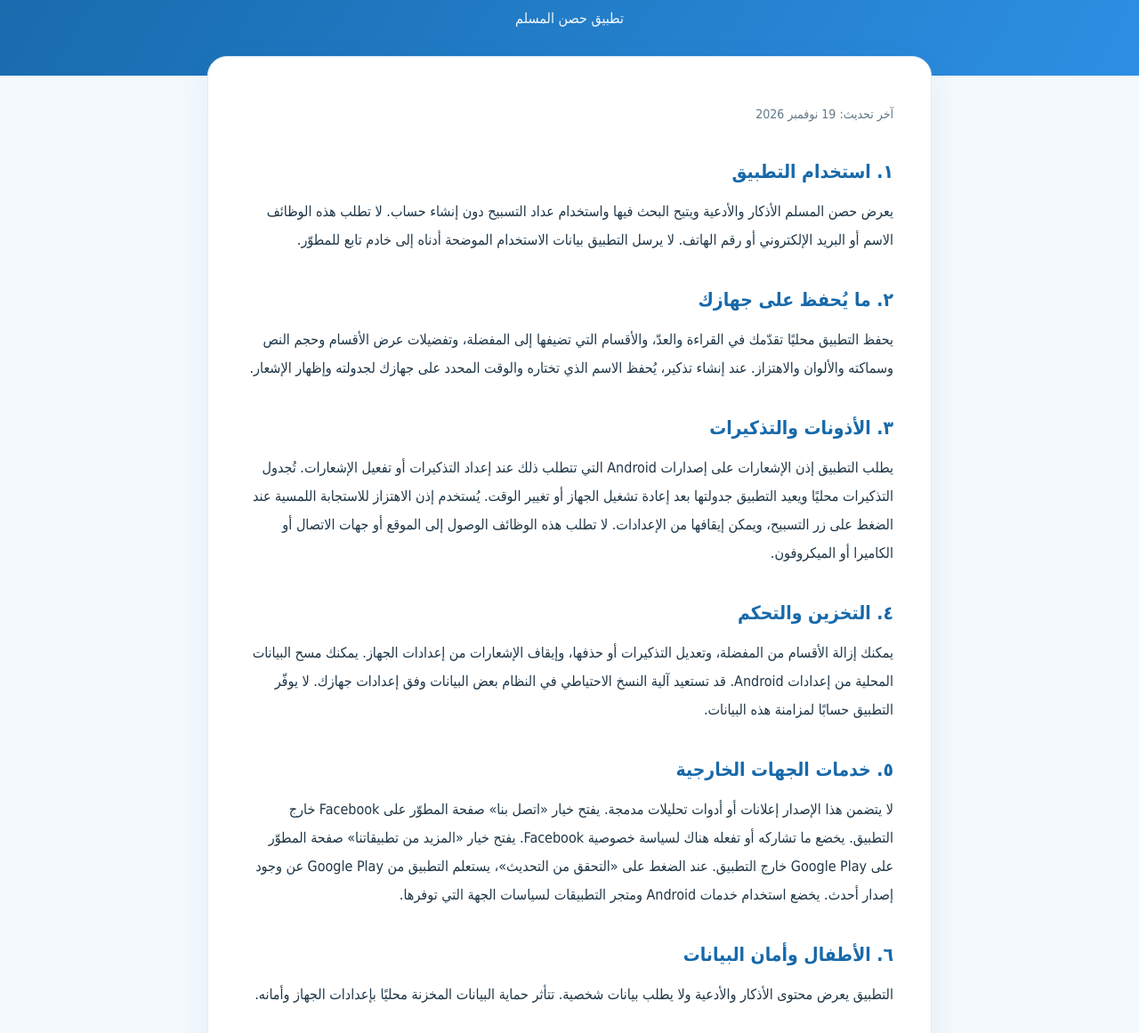
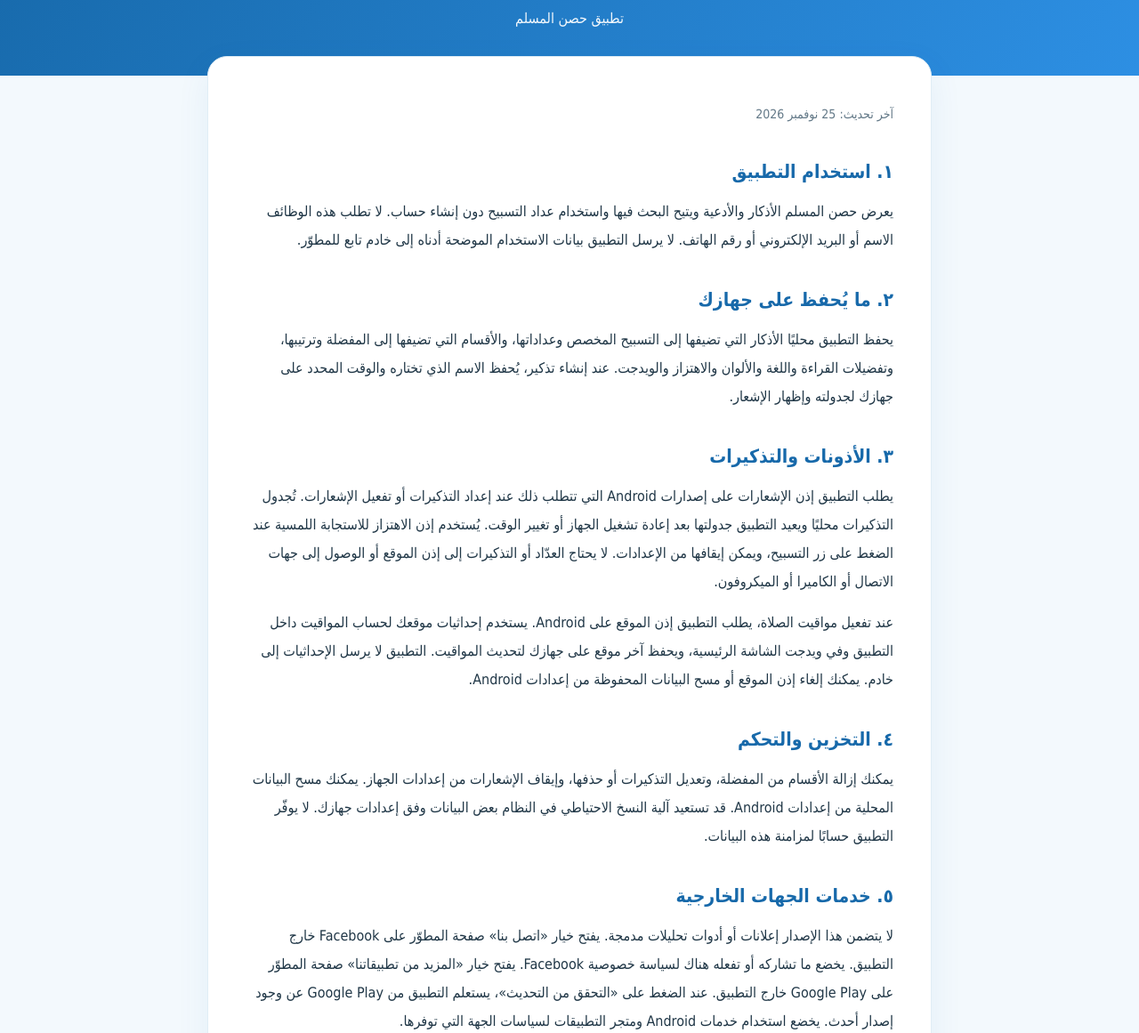
Before and after one commit to AmrOsamaAttia/adhkar-privacy-policy, a plain HTML site: page index.html in a window 1280 px wide. Shown: the part 139-1300 px from the top of the page at 89% size. Drawn offline with Linux system fonts and the light colour scheme.

Commit message:
Document on-device prayer location use

```diff
--- a/index.html
+++ b/index.html
@@ -11,18 +11,19 @@
 <body>
 <header><h1>سياسة الخصوصية</h1><p>تطبيق حصن المسلم</p></header>
 <div class="wrap"><main>
-<p class="meta">آخر تحديث: 19 نوفمبر 2026</p>
+<p class="meta">آخر تحديث: 25 نوفمبر 2026</p>
 <h2>١. استخدام التطبيق</h2>
 <p>يعرض حصن المسلم الأذكار والأدعية ويتيح البحث فيها واستخدام عداد التسبيح دون إنشاء حساب. لا تطلب هذه الوظائف الاسم أو البريد الإلكتروني أو رقم الهاتف. لا يرسل التطبيق بيانات الاستخدام الموضحة أدناه إلى خادم تابع للمطوّر.</p>
 <h2>٢. ما يُحفظ على جهازك</h2>
-<p>يحفظ التطبيق محليًا تقدّمك في القراءة والعدّ، والأقسام التي تضيفها إلى المفضلة، وتفضيلات عرض الأقسام وحجم النص وسماكته والألوان والاهتزاز. عند إنشاء تذكير، يُحفظ الاسم الذي تختاره والوقت المحدد على جهازك لجدولته وإظهار الإشعار.</p>
+<p>يحفظ التطبيق محليًا الأذكار التي تضيفها إلى التسبيح المخصص وعداداتها، والأقسام التي تضيفها إلى المفضلة وترتيبها، وتفضيلات القراءة واللغة والألوان والاهتزاز والويدجت. عند إنشاء تذكير، يُحفظ الاسم الذي تختاره والوقت المحدد على جهازك لجدولته وإظهار الإشعار.</p>
 <h2>٣. الأذونات والتذكيرات</h2>
-<p>يطلب التطبيق إذن الإشعارات على إصدارات Android التي تتطلب ذلك عند إعداد التذكيرات أو تفعيل الإشعارات. تُجدول التذكيرات محليًا ويعيد التطبيق جدولتها بعد إعادة تشغيل الجهاز أو تغيير الوقت. يُستخدم إذن الاهتزاز للاستجابة اللمسية عند الضغط على زر التسبيح، ويمكن إيقافها من الإعدادات. لا تطلب هذه الوظائف الوصول إلى الموقع أو جهات الاتصال أو الكاميرا أو الميكروفون.</p>
+<p>يطلب التطبيق إذن الإشعارات على إصدارات Android التي تتطلب ذلك عند إعداد التذكيرات أو تفعيل الإشعارات. تُجدول التذكيرات محليًا ويعيد التطبيق جدولتها بعد إعادة تشغيل الجهاز أو تغيير الوقت. يُستخدم إذن الاهتزاز للاستجابة اللمسية عند الضغط على زر التسبيح، ويمكن إيقافها من الإعدادات. لا يحتاج العدّاد أو التذكيرات إلى إذن الموقع أو الوصول إلى جهات الاتصال أو الكاميرا أو الميكروفون.</p>
+<p>عند تفعيل مواقيت الصلاة، يطلب التطبيق إذن الموقع على Android. يستخدم إحداثيات موقعك لحساب المواقيت داخل التطبيق وفي ويدجت الشاشة الرئيسية، ويحفظ آخر موقع على جهازك لتحديث المواقيت. التطبيق لا يرسل الإحداثيات إلى خادم. يمكنك إلغاء إذن الموقع أو مسح البيانات المحفوظة من إعدادات Android.</p>
 <h2>٤. التخزين والتحكم</h2>
 <p>يمكنك إزالة الأقسام من المفضلة، وتعديل التذكيرات أو حذفها، وإيقاف الإشعارات من إعدادات الجهاز. يمكنك مسح البيانات المحلية من إعدادات Android. قد تستعيد آلية النسخ الاحتياطي في النظام بعض البيانات وفق إعدادات جهازك. لا يوفّر التطبيق حسابًا لمزامنة هذه البيانات.</p>
 <h2>٥. خدمات الجهات الخارجية</h2>
 <p>لا يتضمن هذا الإصدار إعلانات أو أدوات تحليلات مدمجة. يفتح خيار «اتصل بنا» صفحة المطوّر على Facebook خارج التطبيق. يخضع ما تشاركه أو تفعله هناك لسياسة خصوصية Facebook. يفتح خيار «المزيد من تطبيقاتنا» صفحة المطوّر على Google Play خارج التطبيق. عند الضغط على «التحقق من التحديث»، يستعلم التطبيق من Google Play عن وجود إصدار أحدث. يخضع استخدام خدمات Android ومتجر التطبيقات لسياسات الجهة التي توفرها.</p>
 <h2>٦. الأطفال وأمان البيانات</h2>
-<p>التطبيق يعرض محتوى الأذكار والأدعية ولا يطلب بيانات شخصية. تتأثر حماية البيانات المخزنة محليًا بإعدادات الجهاز وأمانه.</p>
+<p>التطبيق يعرض الأذكار والأدعية دون إنشاء حساب أو طلب اسم أو بريد إلكتروني أو رقم هاتف. تتأثر حماية البيانات المخزنة محليًا بإعدادات الجهاز وأمانه.</p>
 <h2>٧. التواصل وتحديث السياسة</h2>
 <p>للدعم أو الاستفسار عن الخصوصية، استخدم «اتصل بنا» في الإعدادات أو بريد المطوّر المنشور على Google Play. عند فتح سياسة الخصوصية، يجلب التطبيق النص المنشور من موقع GitHub Pages ويحتفظ بآخر نسخة على الجهاز لعرضها عند تعذّر الاتصال.</p>
```
